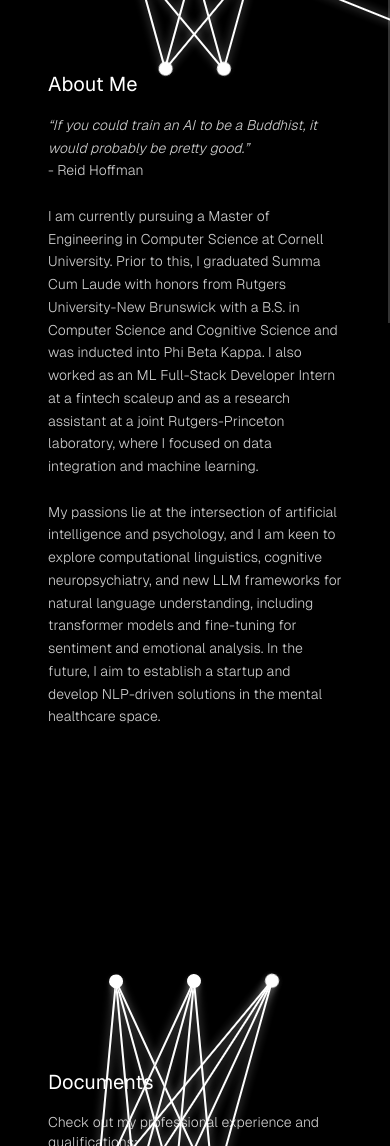
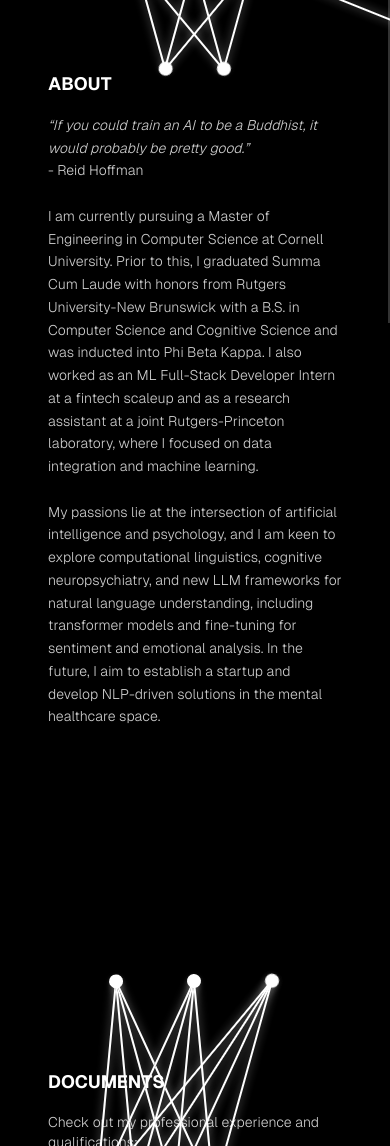
Before and after one commit to RishikSarkar/personal-portfolio-3.0, a Next.js app: page / in a window 390 px wide. Shown: the part 521-1667 px from the top of the page. Built offline with nearby package versions, Linux system fonts and the light colour scheme.

Commit message:
fixed formatting for connect page + misc changes to font case etc.

```diff
--- a/src/app/page.tsx
+++ b/src/app/page.tsx
@@ -69,7 +69,7 @@ export default function Home() {
 
       <section ref={el => { sectionRefs.current[1] = el }} className="section min-h-[80vh] md:h-screen flex items-center relative">
         <div className="md:max-w-[calc(70%-20rem)] pl-12 md:pl-16 pr-12 md:pr-2">
-          <h2 className="text-xl md:text-3xl mb-4 md:font-light">About Me</h2>
+          <h2 className="text-lg uppercase md:normal-case md:text-3xl mb-4 font-bold md:font-light">About <span className='hidden md:inline'>Me</span></h2>
           <p className="text-sm md:text-lg font-light leading-relaxed pb-8 text-white/80">
             <i>&ldquo;If you could train an AI to be a Buddhist, it would probably be pretty good.&rdquo;<br /></i> - Reid Hoffman<br /><br />
             I am currently pursuing a Master of Engineering in Computer Science at Cornell University. Prior to this, I graduated Summa Cum Laude with honors from Rutgers University-New Brunswick with a B.S. in Computer Science and Cognitive Science and was inducted into Phi Beta Kappa. I also worked as an ML Full-Stack Developer Intern at a fintech scaleup and as a research assistant at a joint Rutgers-Princeton laboratory, where I focused on data integration and machine learning.<br /><br />
@@ -80,7 +80,7 @@ export default function Home() {
 
       <section ref={el => { sectionRefs.current[2] = el }} className="section min-h-[90vh] md:h-screen flex items-center relative">
         <div className="pl-12 md:pl-16 pr-12 md:pr-16">
-          <h2 className="text-xl md:text-3xl mb-4 md:font-light">Documents</h2>
+          <h2 className="text-lg uppercase md:normal-case md:text-3xl mb-4 font-bold md:font-light">Documents</h2>
           <p className="text-sm md:text-lg mb-6 font-light text-white/80">Check out my professional experience and qualifications:</p>
           <div className="flex space-x-6">
             <a
@@ -111,7 +111,7 @@ export default function Home() {
 
       <section ref={el => { sectionRefs.current[4] = el }} className="section min-h-[80vh] md:h-screen flex items-center relative">
         <div className="pl-12 md:pl-16 pr-12 md:pr-16">
-          <h2 className="text-xl md:text-3xl md:font-light mb-4">Projects</h2>
+          <h2 className="text-lg uppercase md:normal-case md:text-3xl mb-4 font-bold md:font-light">Projects</h2>
           <h4 className="text-sm md:text-lg font-light mb-4 text-white/80">
             <span className="md:hidden">Tap nodes to explore</span>
             <span className="hidden md:inline">Hover nodes to explore</span>
@@ -119,9 +119,9 @@ export default function Home() {
         </div>
       </section>
 
-      <section ref={el => { sectionRefs.current[5] = el }} className="section min-h-[80vh] md:h-screen flex items-center relative">
+      <section ref={el => { sectionRefs.current[5] = el }} className="section min-h-[100vh] md:h-screen flex items-center relative">
         <div className="pl-12 md:pl-16 pr-12 md:pr-16 w-full">
-          <h2 className="text-xl md:text-3xl md:font-light mb-4">Connect With Me</h2>
+          <h2 className="text-lg uppercase md:normal-case md:text-3xl mb-4 font-bold md:font-light">Connect <span className='hidden md:inline'>With Me</span></h2>
 
           <div className="flex flex-row justify-center space-x-6 mt-8 md:hidden">
             <button
@@ -185,7 +185,7 @@ export default function Home() {
         </div>
       </section>
 
-      <section ref={el => { sectionRefs.current[6] = el }} className="section h-[250px] flex items-center relative" />
+      <section ref={el => { sectionRefs.current[6] = el }} className="hidden section h-[250px] md:flex items-center relative" />
 
       {/* <section
         ref={el => { sectionRefs.current[7] = el }}
--- a/src/components/ExperienceSection.tsx
+++ b/src/components/ExperienceSection.tsx
@@ -47,7 +47,7 @@ const ExperienceSection: React.FC = () => {
 
     return (
         <div className='w-full h-full flex flex-col md:max-w-[50vw] bg-black text-white'>
-            <h2 className='text-xl md:text-3xl md:font-light mb-8'>Experience</h2>
+            <h2 className='text-lg uppercase md:normal-case md:text-3xl mb-8 font-bold md:font-light'>Experience</h2>
             <div className='flex-grow md:overflow-y-auto md:pl-4 md:custom-scrollbar' style={{ direction: 'rtl' }}>
                 <div style={{ direction: 'ltr' }}>
                     <div className='space-y-12 md:space-y-0'>
```
